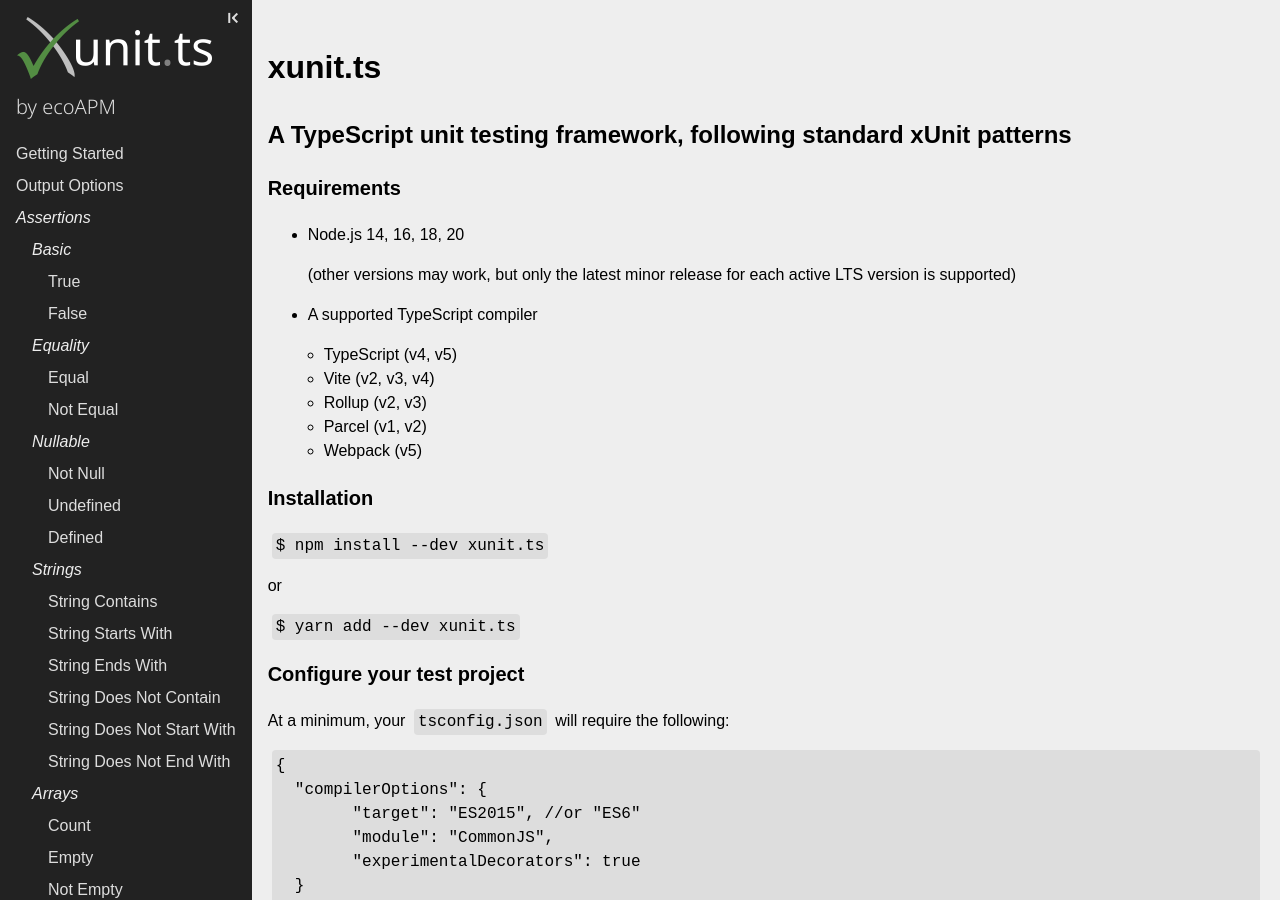
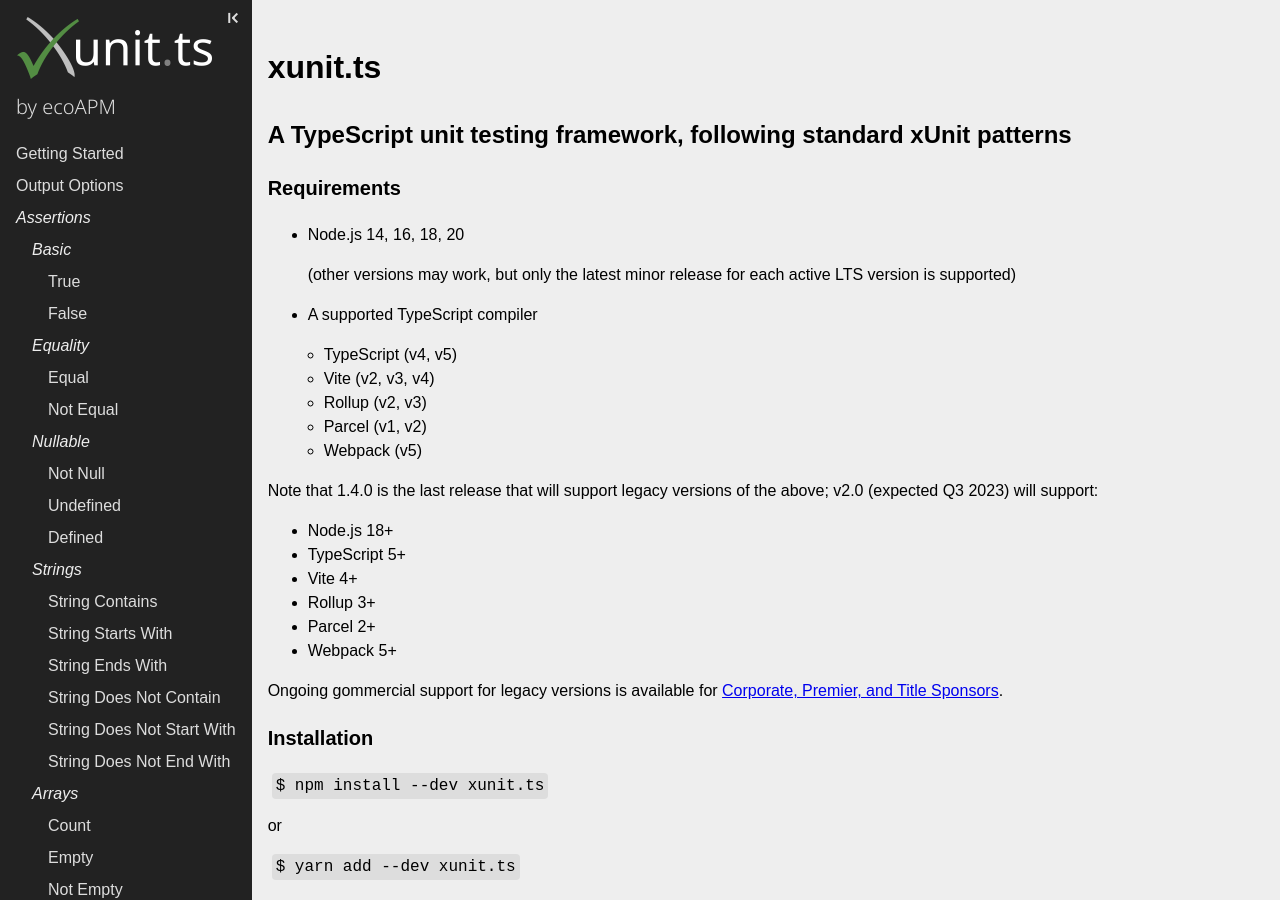
Before and after one commit to ecoAPM/xunit.ts, a Jekyll site: the page built from docs/index.md, in a window 1280 px wide and 900 px high. Built offline with Jekyll 4.4.1, drawn with Linux system fonts in a browser that asks for light colours; our own code applies the rules of GitHub Pages for plain Markdown files.

Commit message:
Initial v2 commit

````diff
--- a/core/package.json
+++ b/core/package.json
@@ -1,6 +1,6 @@
 {
 	"name": "xunit.ts",
-	"version": "1.4.0",
+	"version": "2.0.0",
 	"description": "A unit testing framework for TypeScript, following standard xUnit patterns",
 	"main": "dist/xunit.js",
 	"author": "ecoAPM LLC",
@@ -8,7 +8,7 @@
 	"bugs": "https://github.com/ecoAPM/xunit.ts/issues",
 	"license": "MIT",
 	"engines": {
-		"node": ">= 14"
+		"node": ">= 18"
 	},
 	"dependencies": {
 		"colors": "1.4.0",
--- a/docs/index.md
+++ b/docs/index.md
@@ -13,11 +13,21 @@
   (other versions may work, but only the latest minor release for each active LTS version is supported)
 
 - A supported TypeScript compiler
-	- TypeScript (v4, v5)
-	- Vite (v2, v3, v4)
-	- Rollup (v2, v3)
-	- Parcel (v1, v2)
-	- Webpack (v5)
+  - TypeScript (v4, v5)
+  - Vite (v2, v3, v4)
+  - Rollup (v2, v3)
+  - Parcel (v1, v2)
+  - Webpack (v5)
+
+Note that 1.4.0 is the last release that will support legacy versions of the above; v2.0 (expected Q3 2023) will support:
+  - Node.js 18+
+  - TypeScript 5+
+  - Vite 4+
+  - Rollup 3+
+  - Parcel 2+
+  - Webpack 5+
+
+Ongoing gommercial support for legacy versions is available for [Corporate, Premier, and Title Sponsors](https://github.com/sponsors/ecoAPM).
 
 ### Installation
 
@@ -33,11 +43,11 @@
 
 ```json
 {
-  "compilerOptions": {
-	"target": "ES2015", //or "ES6"
-	"module": "CommonJS",
-	"experimentalDecorators": true
-  }
+	"compilerOptions": {
+		"target": "ES2015", //or "ES6"
+		"module": "CommonJS",
+		"experimentalDecorators": true
+	}
 }
 ```
 
@@ -76,9 +86,9 @@
 
 ```json
 {
-  "scripts": {
-	"test": "tsc --outDir compiled_tests_dir && xunit compiled_tests_dir"
-  }
+	"scripts": {
+		"test": "tsc --outDir compiled_tests_dir && xunit compiled_tests_dir"
+	}
 }
 ```
 
--- a/tsdoc/package.json
+++ b/tsdoc/package.json
@@ -5,7 +5,7 @@
 	"license": "MIT",
 	"private": true,
 	"engines": {
-		"node": ">= 14"
+		"node": ">= 18"
 	},
 	"devDependencies": {
 		"@microsoft/tsdoc": "0.14.2",
````
Also changed, not shown: compiler-tests/package.json (+3 -14 lines), compiler-tests/rollup2.config.js (deleted, +0 -18 lines), .github/workflows/CI.yml, .github/workflows/npm.yml, README.md, 1 other file.
